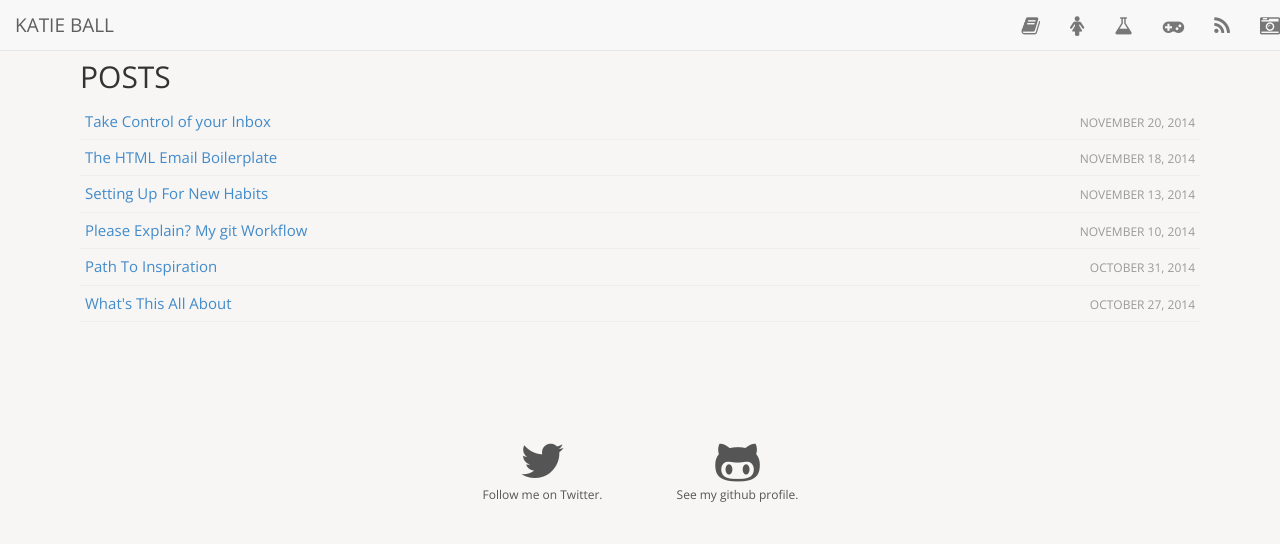
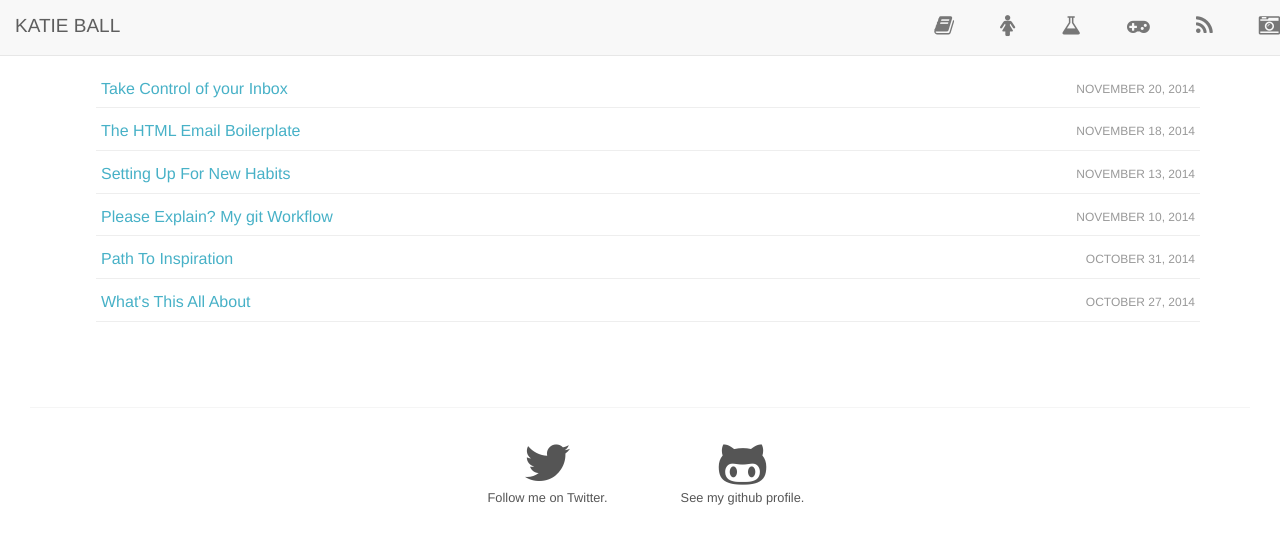
Before and after one commit to roachhd/roachhd.github.io, a Jekyll site: the page built from index.html, in a window 1280 px wide. Shown: the top 544 px of the page. Built offline with Jekyll 4.4.1, drawn with Linux system fonts in a browser that asks for light colours; nearby versions of some CDN libraries.

Commit message:
Update layout.html

```diff
--- a/_layouts/layout.html
+++ b/_layouts/layout.html
@@ -11,6 +11,8 @@
   <link rel="alternate" type="application/rss+xml" href="/atom.xml" />
 
   <link href="/css/up.css" rel="stylesheet">
+  <link href="/css/kb-style.css" rel="stylesheet">
+
 
   <!--[if lt IE 9]>
   <script src="http://html5shim.googlecode.com/svn/trunk/html5.js"></script>
```
